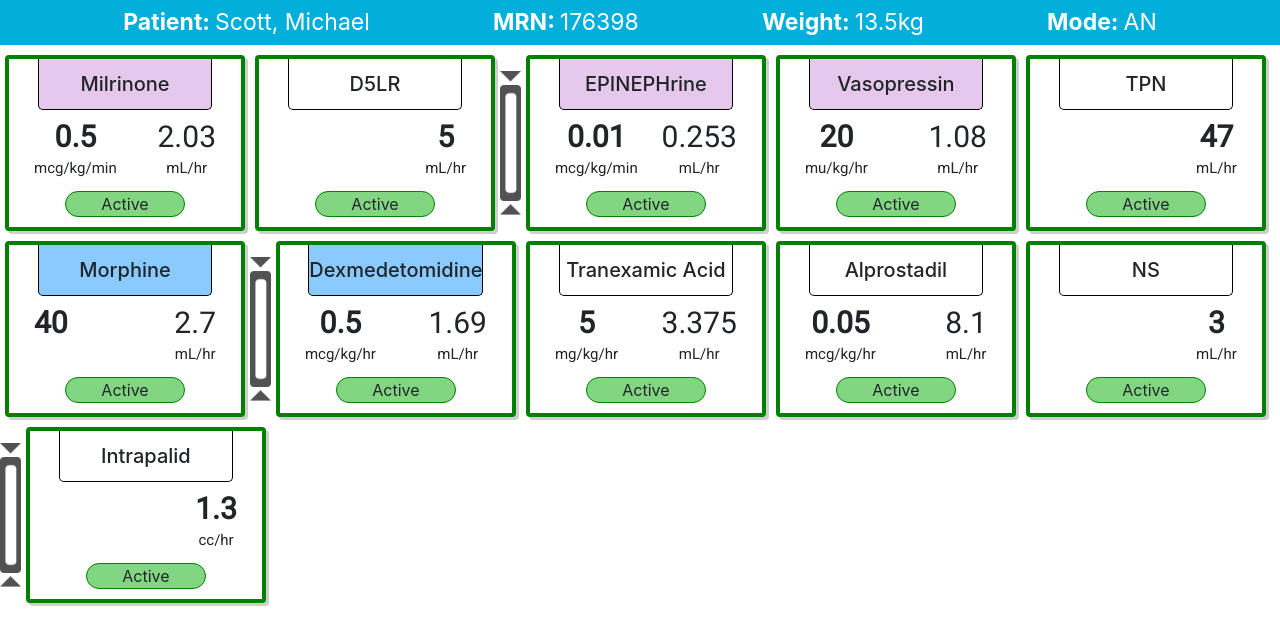
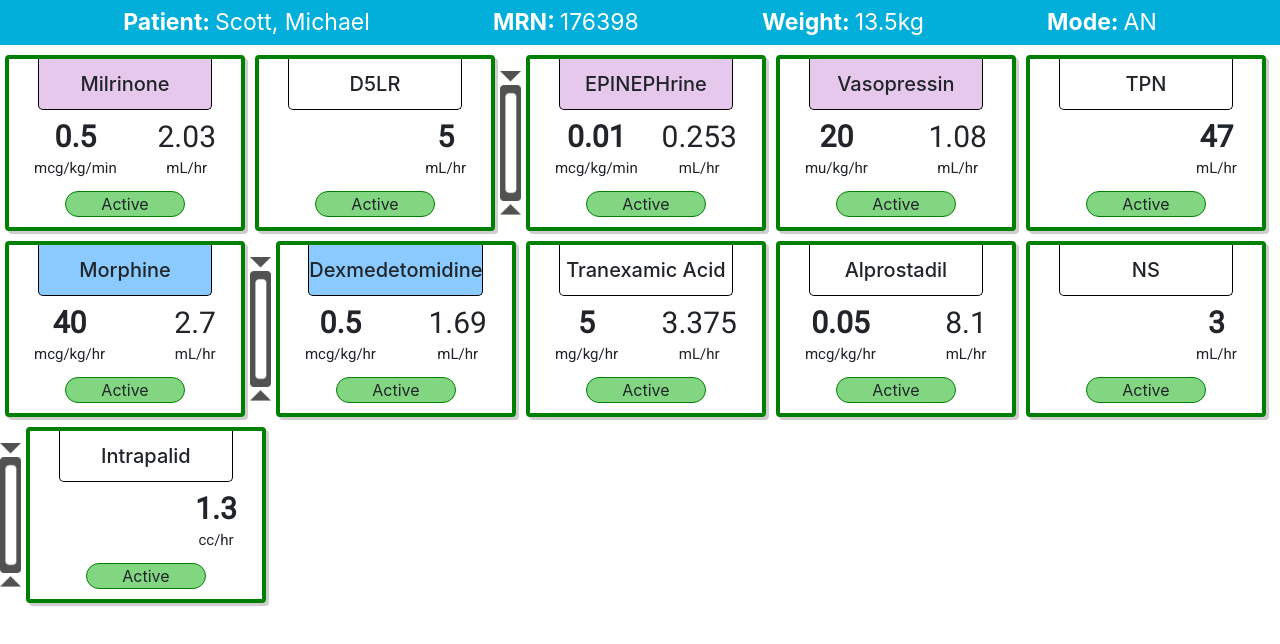
Before and after one commit to AnActualSeb/iv-dashboard, a React (Create React App) app: page / in a window 1280 px wide. Shown: the top 644 px of the page. Built offline with nearby package versions, Linux system fonts and the light colour scheme.

Commit message:
updated file of Seb and I

```diff
--- a/src/data/drugData.json
+++ b/src/data/drugData.json
@@ -87,7 +87,7 @@
     "Rate": 2.7,
     "Rate Unit": "mL/hr",
     "Dosage": 40,
-    "Dosage Rate": "",
+    "Dosage Rate": "mcg/kg/hr",
     "Dilution": 200,
     "Dilution Rate": "mcg/mL",
     "Starting Volume": 50,
```
Also changed, not shown: src/components/drugCard.js (+19 -45 lines).
